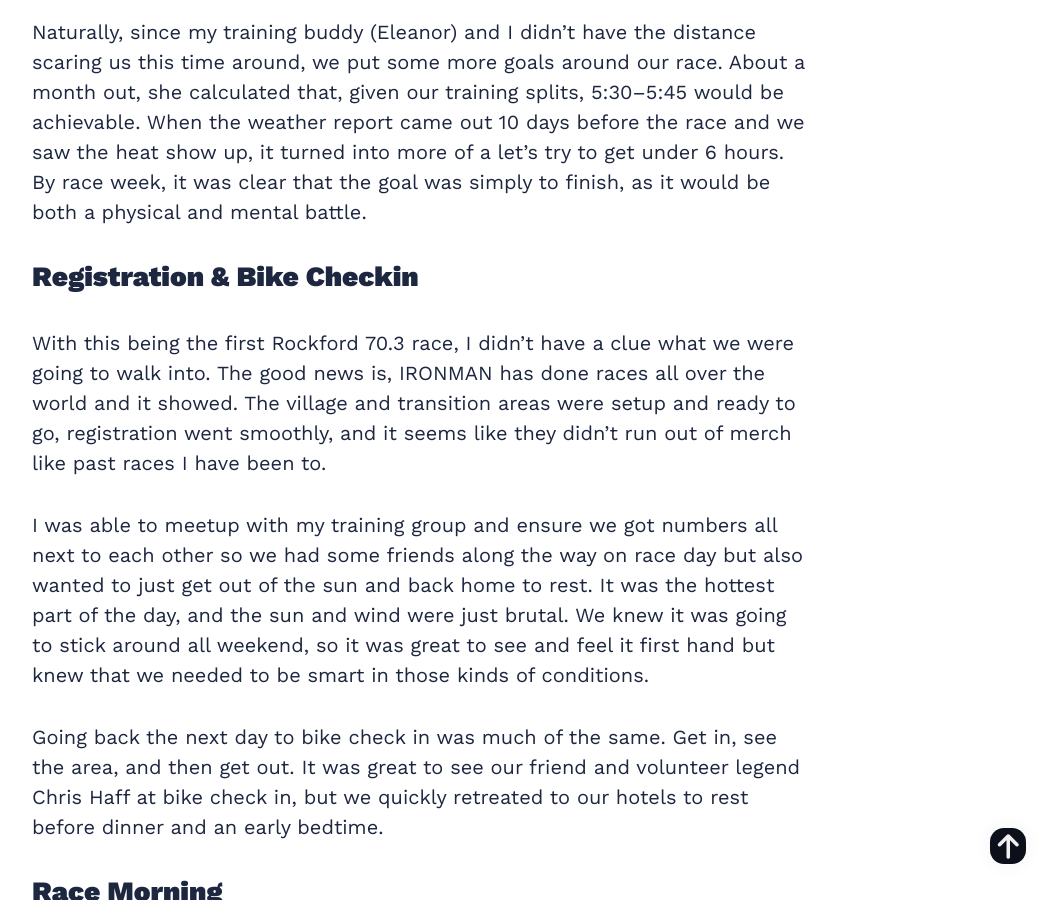
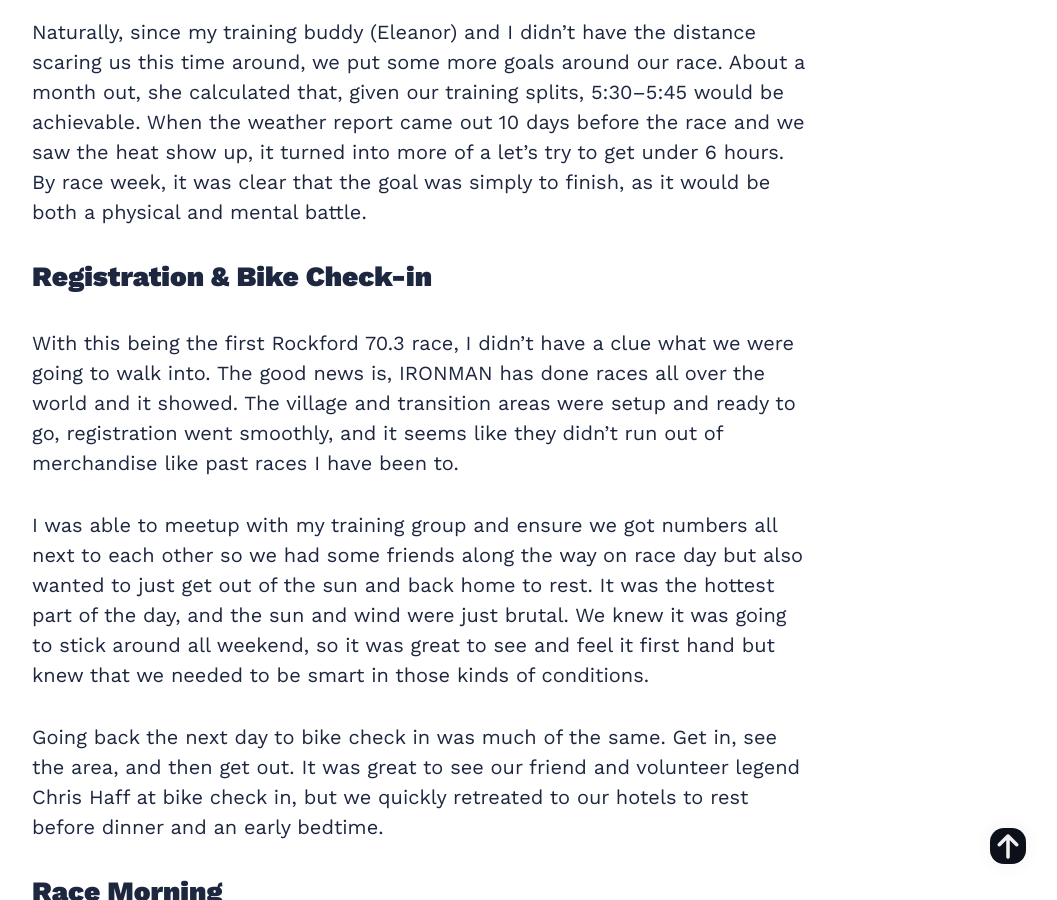
Before and after one commit to tomarra/tomarra.github.io, a Jekyll site: the page built from _posts/2025-06-29-2025-Rockford-70.3-Race-Report.md, in a window 1280 px wide and 900 px high, scrolled down 1469 px. Shown: the whole window, without its empty margins (218-1275 px from the left). Built offline with Jekyll 4.4.1, drawn with Linux system fonts in a browser that asks for light colours; nearby versions of some CDN libraries.

Commit message:
spelling updates

```diff
--- a/_posts/2025-06-29-2025-Rockford-70.3-Race-Report.md
+++ b/_posts/2025-06-29-2025-Rockford-70.3-Race-Report.md
@@ -13,9 +13,9 @@ When I signed up for Rockford 70.3 last year it was almost a calm feeling that I
 
 Naturally, since my training buddy (Eleanor) and I didn’t have the distance scaring us this time around, we put some more goals around our race. About a month out, she calculated that, given our training splits, 5:30–5:45 would be achievable. When the weather report came out 10 days before the race and we saw the heat show up, it turned into more of a let’s try to get under 6 hours. By race week, it was clear that the goal was simply to finish, as it would be both a physical and mental battle.
 
-## Registration & Bike Checkin
+## Registration & Bike Check-in
 
-With this being the first Rockford 70.3 race, I didn’t have a clue what we were going to walk into. The good news is, IRONMAN has done races all over the world and it showed. The village and transition areas were setup and ready to go, registration went smoothly, and it seems like they didn’t run out of merch like past races I have been to.
+With this being the first Rockford 70.3 race, I didn’t have a clue what we were going to walk into. The good news is, IRONMAN has done races all over the world and it showed. The village and transition areas were setup and ready to go, registration went smoothly, and it seems like they didn’t run out of merchandise like past races I have been to.
 
 I was able to meetup with my training group and ensure we got numbers all next to each other so we had some friends along the way on race day but also wanted to just get out of the sun and back home to rest. It was the hottest part of the day, and the sun and wind were just brutal. We knew it was going to stick around all weekend, so it was great to see and feel it first hand but knew that we needed to be smart in those kinds of conditions.
 
```
